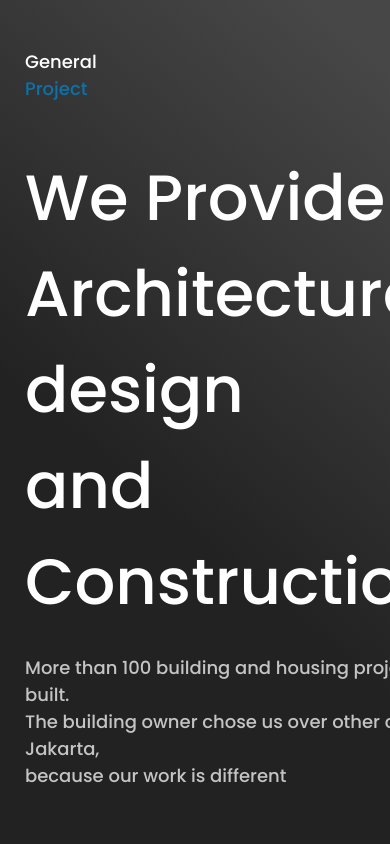
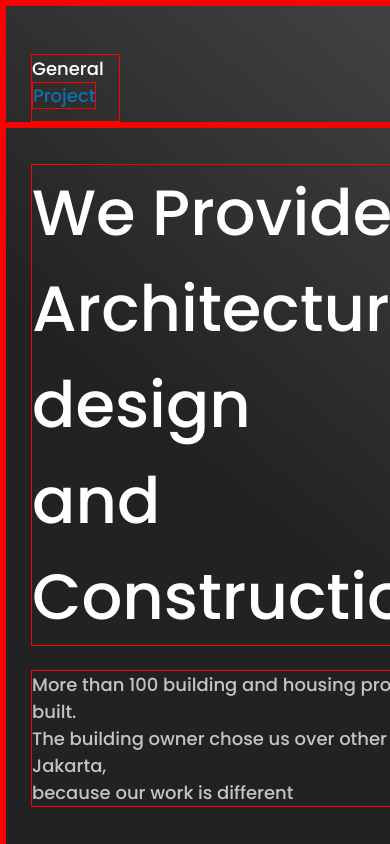
Before and after one commit to KhasanovIbrohim/realestate, a plain HTML site: page index.html in a window 390 px wide. Shown: the top 844 px of the page. Drawn offline with Linux system fonts and the light colour scheme.

Commit message:
2.0 Developer Beta

```diff
--- a/assets/css/responsive.css
+++ b/assets/css/responsive.css
@@ -1,6 +1,13 @@
 @media (max-width: 600px) {
     * {
         flex-wrap: wrap;
+        border: 1px solid red;
+    }
+    nav {
+        width: 600px;
+    }
+    section {
+        width: 600px;
     }
     .container {
         width: 600px;
```
